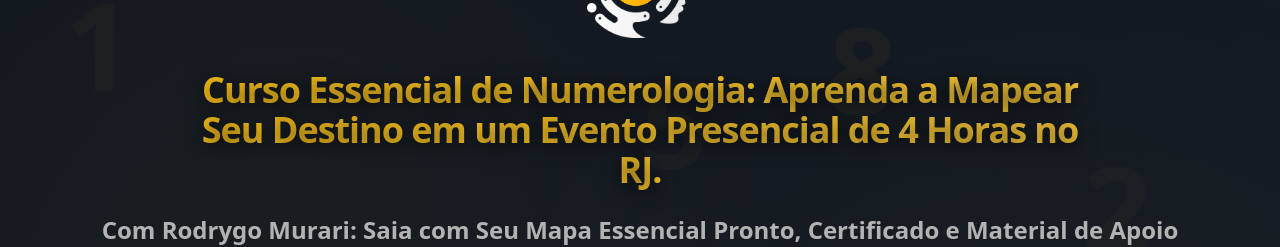
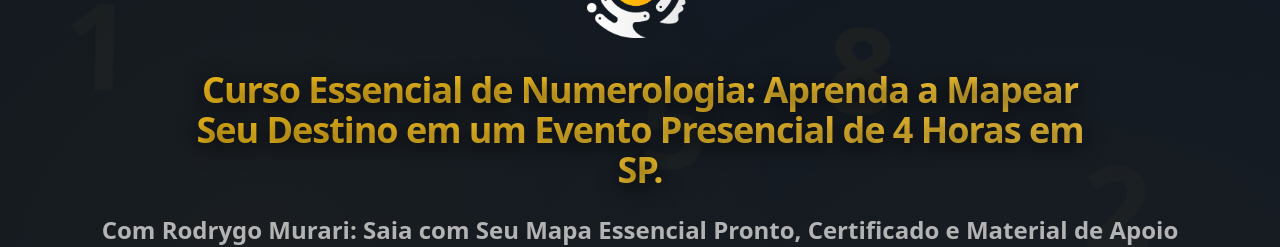
Before and after one commit to pedromurari/idmpelobrasil-13-sp, a React (Vite) app: page / in a window 1280 px wide. Shown: the part 122-369 px from the top of the page. Built offline with nearby package versions, Linux system fonts and the light colour scheme; the HTML template or start-up script is replaced by a standard one.

Commit message:
Preceding changes

```diff
--- a/src/pages/Index.tsx
+++ b/src/pages/Index.tsx
@@ -35,7 +35,7 @@ const Index = () => {
           {/* Headline */}
           <div className="text-center mb-8 animate-fade-in">
             <h1 className="hero-headline">
-              <span className="headline-line highlight text-center text-2xl md:text-4xl">Curso Essencial de Numerologia: Aprenda a Mapear Seu Destino em um Evento Presencial de 4 Horas no RJ.</span>
+              <span className="headline-line highlight text-center text-2xl md:text-4xl">Curso Essencial de Numerologia: Aprenda a Mapear Seu Destino em um Evento Presencial de 4 Horas em SP.</span>
             </h1>
             <h2 className="text-lg md:text-2xl text-muted-foreground mt-4 mb-2 font-semibold">
               Com Rodrygo Murari: Saia com Seu Mapa Essencial Pronto, Certificado e Material de Apoio Exclusivo para Aplicar Imediatamente.
```
